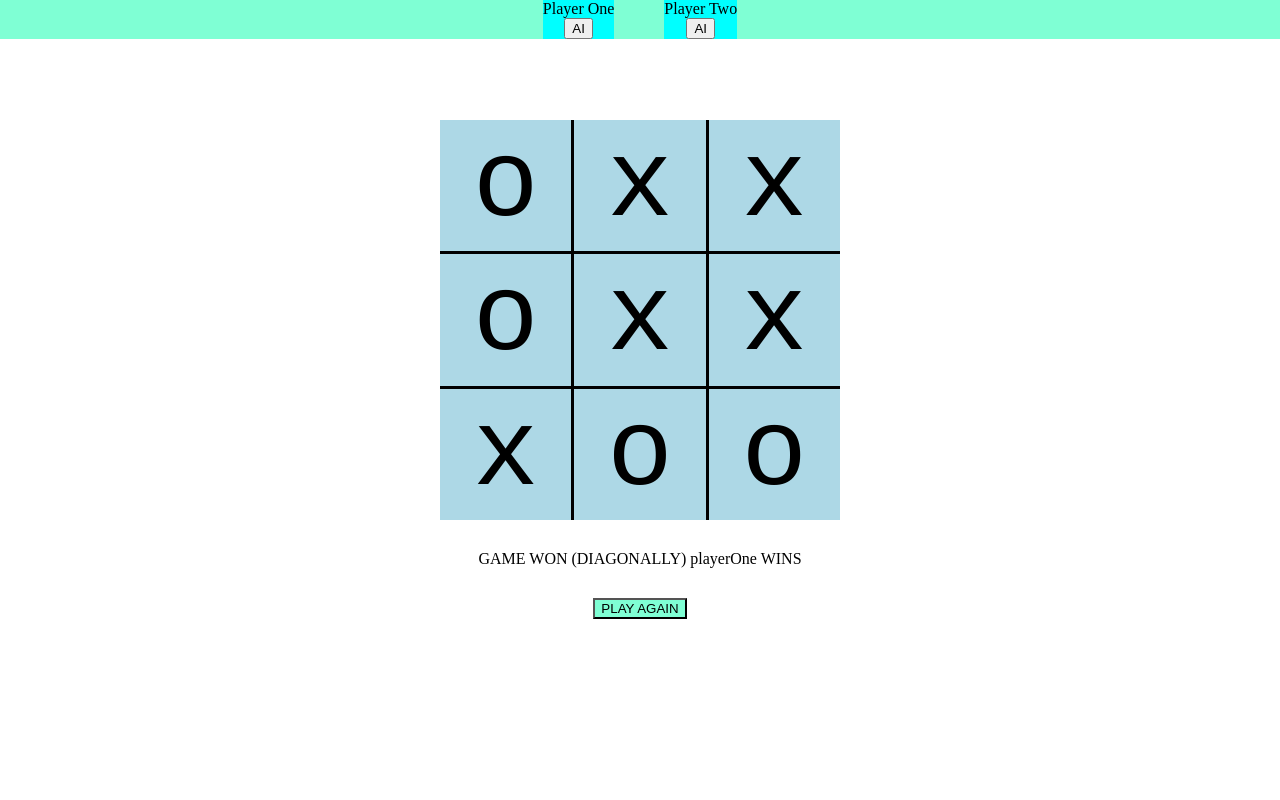
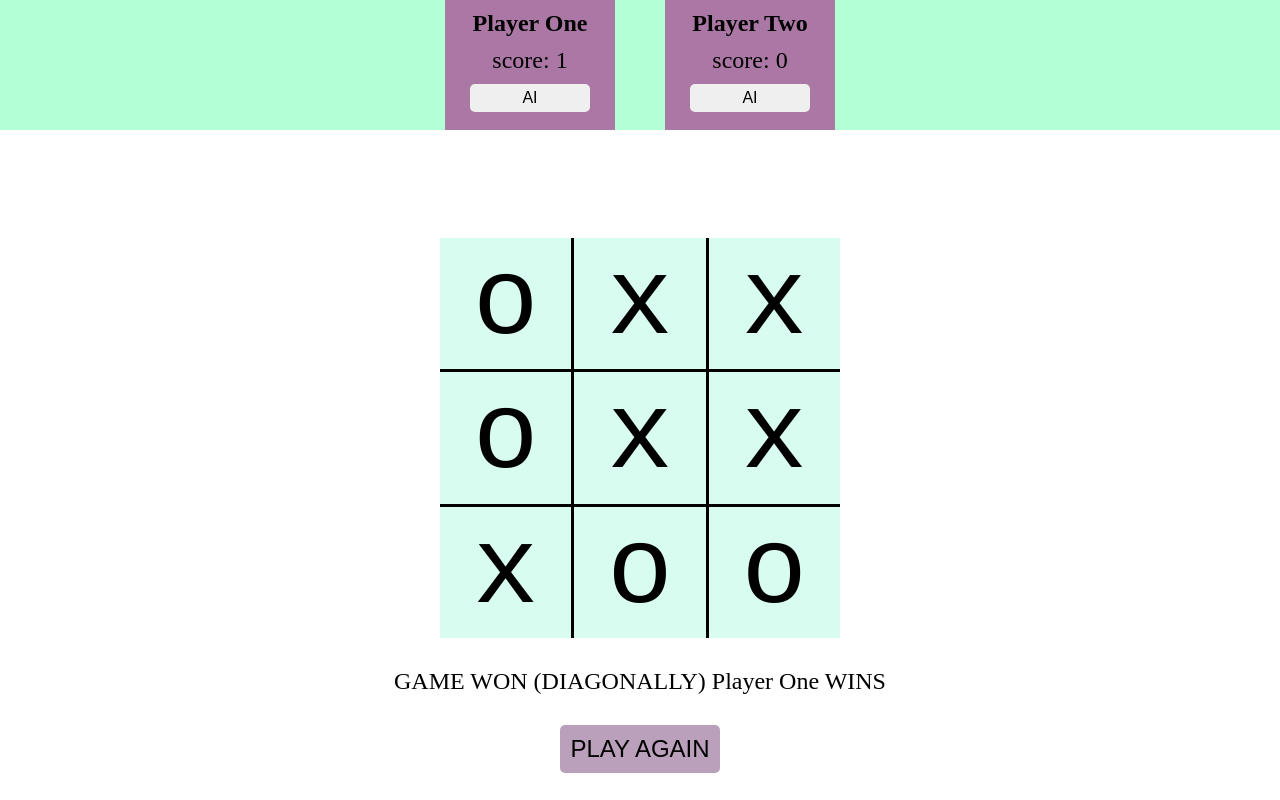
Before and after one commit to ilorele/Tic-Tac-Toe, a plain HTML site: page index.html in a window 1280 px wide. Both pictures are taken after a click on the button "START GAME". Drawn offline with Linux system fonts and the light colour scheme.

Commit message:
Add CSS, add players turn msg

```diff
--- a/index.html
+++ b/index.html
@@ -12,10 +12,12 @@
             <div class="player-panels-container">
                 <div class="player-one-panel-container">
                     <div class="name">Player One</div>
+                    <div class="player1-score score">score: 0</div>
                     <button class="player1-is-AI-btn">AI</button>
                 </div>
                 <div class="player-two-panel-container">
                     <div class="name">Player Two</div>
+                    <div class="player2-score score">score: 0</div>
                     <button class="player2-is-AI-btn">AI</button>
                 </div>
             </div>
--- a/javascript.js
+++ b/javascript.js
@@ -28,31 +28,33 @@ function createGameboard() {
 createGameboard();
 
 const playerOne = (function() {
-    const name = 'playerOne';
+    const name = 'Player One';
     const mark = 'x';
     const myTurn = true;
     const score = 0;
     const isAI = true;
+    const scoreEl = document.querySelector(".player1-score");
     const isAIBtnEl = document.querySelector('.player1-is-AI-btn');
     const defineIfAI = isAIBtnEl.addEventListener('click', function() {
         definePlayer(playerOne);
     });
 
-    return {name, mark, myTurn, isAI, isAIBtnEl, defineIfAI, score}
+    return {name, mark, myTurn, isAI, scoreEl, isAIBtnEl, defineIfAI, score}
 })();
 
 const playerTwo = (function() {
-    const name = 'playerTwo';
+    const name = 'Player Two';
     const mark = 'o';
     const myTurn = false;
     const score = 0;
     const isAI = true;
+    const scoreEl = document.querySelector(".player2-score");
     const isAIBtnEl = document.querySelector('.player2-is-AI-btn');
     const defineIfAI = isAIBtnEl.addEventListener('click', function() {
         definePlayer(playerTwo);
     });
 
-    return {name, mark, myTurn, isAI, isAIBtnEl, defineIfAI, score}
+    return {name, mark, myTurn, isAI, scoreEl, isAIBtnEl, defineIfAI, score}
 })();
 
 
@@ -76,12 +78,22 @@ function playSingleGame(player1, player2) {
         if (player1.myTurn === true) {
             player1.myTurn = false;
             player2.myTurn = true;
+            createPlayersTurnMsg(player1);
             checkIfAI(player1);
         } else {
             player1.myTurn = true;
             player2.myTurn = false;
+            createPlayersTurnMsg(player2);
             checkIfAI(player2);
         }
+    }
+
+    function createPlayersTurnMsg(player) {
+
+        const playersTurnMsg = document.createElement('div');
+        playersTurnMsg.classList.add('players-turn-msg')
+        playersTurnMsg.textContent = `${player.name}'s move`;
+        document.querySelector('.content-container').appendChild(playersTurnMsg)
     }
 
     function checkIfAI(player) {
@@ -89,7 +101,6 @@ function playSingleGame(player1, player2) {
 
         if (player.isAI === true) {
             newMarkPlace = getComputersMarkPlace(player);
-            console.log(player.name + ' is AI');
 
             checkIfPlaceEmpty(newMarkPlace, player);
 
@@ -99,8 +110,6 @@ function playSingleGame(player1, player2) {
                 const markPlaceCol = +e.target.id.charAt(1);
 
                 newMarkPlace = {player, markPlaceRow, markPlaceCol}
-
-                console.log(player.name + ' is human');
 
                 gameboard.gameBoardEl.removeEventListener('click', getUsersMarkPlace);
 
@@ -121,20 +130,22 @@ function playSingleGame(player1, player2) {
     function checkIfPlaceEmpty(markPlace, player) {
 
         if (gameboard.gameboardArr[markPlace.markPlaceRow][markPlace.markPlaceCol] === '') {
-            console.log('empty');
             gameboard.gameboardArr[markPlace.markPlaceRow][markPlace.markPlaceCol] = player.mark;
             const cellEl = document.getElementById(`${markPlace.markPlaceRow}${markPlace.markPlaceCol}`);
             cellEl.textContent = player.mark;
+            resetPlayersTurnMsg();
             placesTaken++;
-            console.table(gameboard.gameboardArr);
-            checkIfWon(markPlace, player.mark, player.name);
+            checkIfWon(markPlace, player.mark, player.name, player);
         } else {
-            console.log('taken');
             checkIfAI(player);
         }
     }
 
-    function checkIfWon(markPlace, mark, name) {
+    function resetPlayersTurnMsg() {
+        document.querySelector('.players-turn-msg').remove();
+    }
+
+    function checkIfWon(markPlace, mark, name, player) {
         let endGameMsg;
 
         const checkRows = (function() {
@@ -148,10 +159,9 @@ function playSingleGame(player1, player2) {
             }
 
             if (markCount === 3) {
-                // console.log(`GAME WON (ROWS)! ${name} WINS`);
                 endGameMsg = `GAME WON (ROWS)! ${name} WINS`;
                 gameWon = true;
-                endGame(endGameMsg);
+                endGame(endGameMsg, player);
             } else {
                 checkCols();
             }
@@ -168,10 +178,9 @@ function playSingleGame(player1, player2) {
             }
 
             if (markCount === 3) {
-                // console.log(`GAME WON!(COLS) ${name} WINS`);
                 endGameMsg = `GAME WON!(COLS) ${name} WINS`;
                 gameWon = true;
-                endGame(endGameMsg);
+                endGame(endGameMsg, player);
             } else {
                 checkDiagonally();
             }
@@ -196,10 +205,9 @@ function playSingleGame(player1, player2) {
                 }
 
                 if (markCount === 3) {
-                    // console.log(`GAME WON (DIAGONALLY) ${name} WINS`);
                     endGameMsg = `GAME WON (DIAGONALLY) ${name} WINS`;
                     gameWon = true;
-                    endGame(endGameMsg);
+                    endGame(endGameMsg, player);
                 } else {
                     checkBottomToTop();
                 }
@@ -215,29 +223,32 @@ function playSingleGame(player1, player2) {
                             gameboard.gameboardArr[2][0] === mark &&
                             gameboard.gameboardArr[1][1] === mark &&
                             gameboard.gameboardArr[0][2] === mark) {
-                                // console.log(`GAME WON (DIAGONALLY) ${name} WINS`);
                                 endGameMsg = `GAME WON (DIAGONALLY) ${name} WINS`;
                                 gameWon = true;
-                                endGame(endGameMsg);
+                                endGame(endGameMsg, player);
                             }
                     }
             }
         }
 
         if (placesTaken === 9 && gameWon === false) {
-            // console.log('IT IS A TIE!');
             endGameMsg = 'IT IS A TIE!';
-            endGame(endGameMsg);
+            endGame(endGameMsg, 0);
         } else if (placesTaken < 9 && gameWon === false) {
             pickPlayer();
         }
     }
 
-    function endGame(msg) {
+    function endGame(msg, winner) {
         const contentContainerEl = document.querySelector('.content-container');
         const endGameContainerEl = document.createElement('div');
         endGameContainerEl.classList.add('end-game-container');
         contentContainerEl.appendChild(endGameContainerEl);
+
+        if (gameWon === true) {
+            winner.score++
+            winner.scoreEl.textContent = 'score: ' + winner.score;
+        }
 
         const createGameMsgEl = (function() {
             const endGameMsgEl = document.createElement('div');
--- a/styles.css
+++ b/styles.css
@@ -1,5 +1,8 @@
+
+
 body {
     margin: 0;
+    font-size: 1.5rem;
 }
 
 .game-preparation-container {
@@ -7,7 +10,8 @@ body {
 }
 
 .player-panels-container {
-    background-color: aquamarine;
+    height: 130px;
+    background-color: hsl(148, 100%, 85%);
     display: flex;
     justify-content: center;
     gap: 50px;
@@ -15,12 +19,38 @@ body {
 
 .player-one-panel-container,
 .player-two-panel-container {
-    background-color: aqua;
+    width: 150px;
+    padding: 10px;
+    background-color: hsl(305, 23%, 57%);
+}
+
+.name {
+    font-weight: 900;
+    margin-bottom: 10px;
+}
+
+.player1-is-AI-btn,
+.player2-is-AI-btn {
+    font-size: 1rem;
+    width: 80%;
+    padding: 5px;
+    margin-top: 10px;
+}
+
+.player1-is-AI-btn:hover,
+.player2-is-AI-btn:hover {
+    background-color: lightgrey;
 }
 
 .start-game-btn {
     margin-top: 30px;
     margin-bottom: 30px;
+    background-color: hsl(175, 29%, 77%);
+}
+
+.start-game-btn:hover {
+    background-color: hsl(175, 29%, 70%);
+
 }
 
 .gameboard {
@@ -35,7 +65,7 @@ body {
 }
 
 .gameboard-cell {
-    background-color: lightblue;
+    background-color: hsl(159, 90%, 92%);
     box-sizing: border-box;
     font-size: 110px;
     font-family: 'Courier New', Courier, monospace;
@@ -44,12 +74,28 @@ body {
     justify-content: center;
 }
 
-.end-game-container {
+.end-game-container,
+.players-turn-msg {
     margin-top: 30px;
     text-align: center;
 }
 
 .play-again-btn {
     margin-top: 30px;
-    background-color: aquamarine;
+    background-color: hsl(300, 17%, 68%);
 }
+
+.play-again-btn:hover {
+    background-color: hsl(300, 17%, 60%);
+}
+
+.start-game-btn,
+.play-again-btn {
+    padding: 10px;
+    font-size: 1.5rem;
+}
+
+button {
+    border: none;
+    border-radius: 5px;
+}
```
